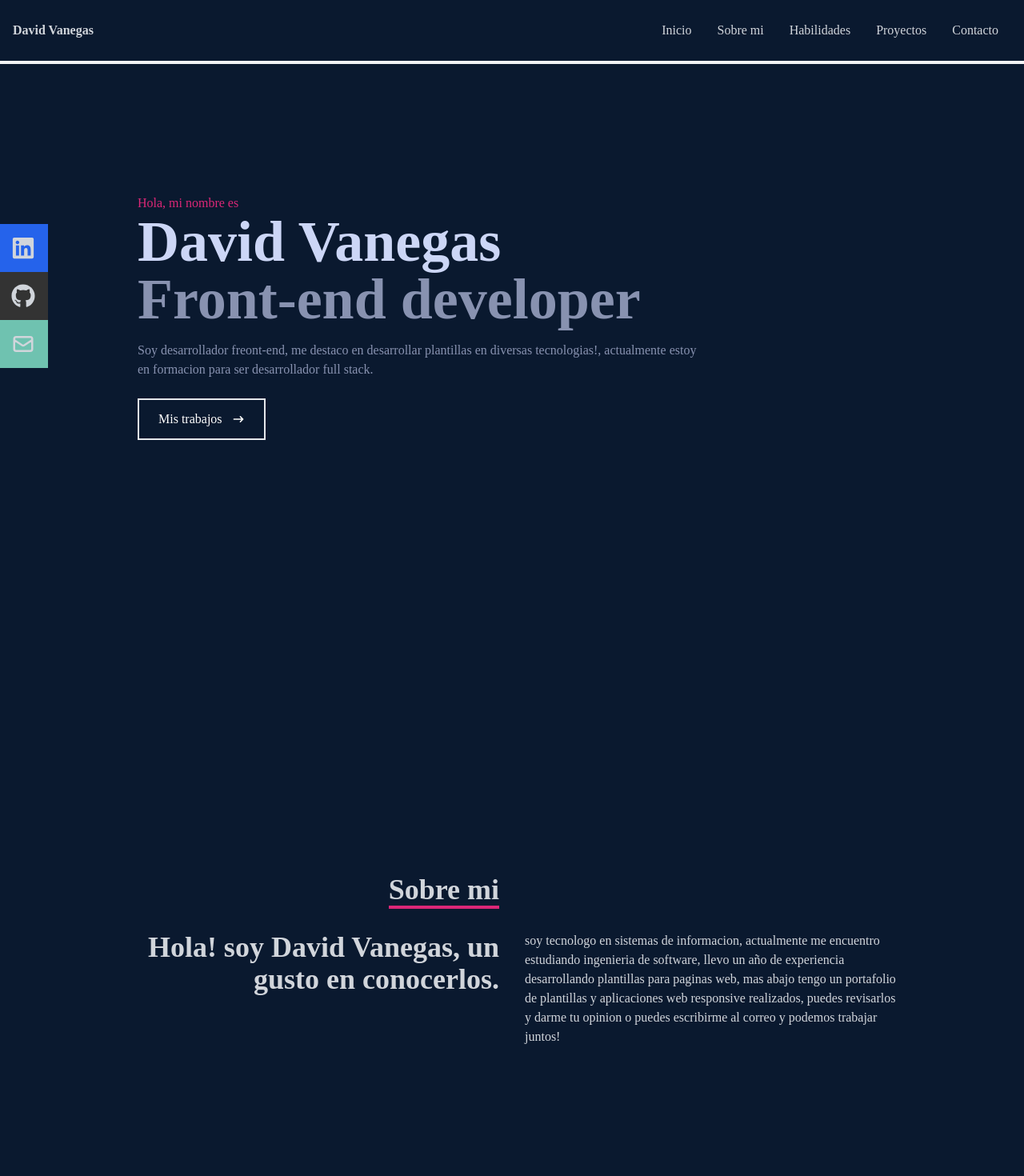
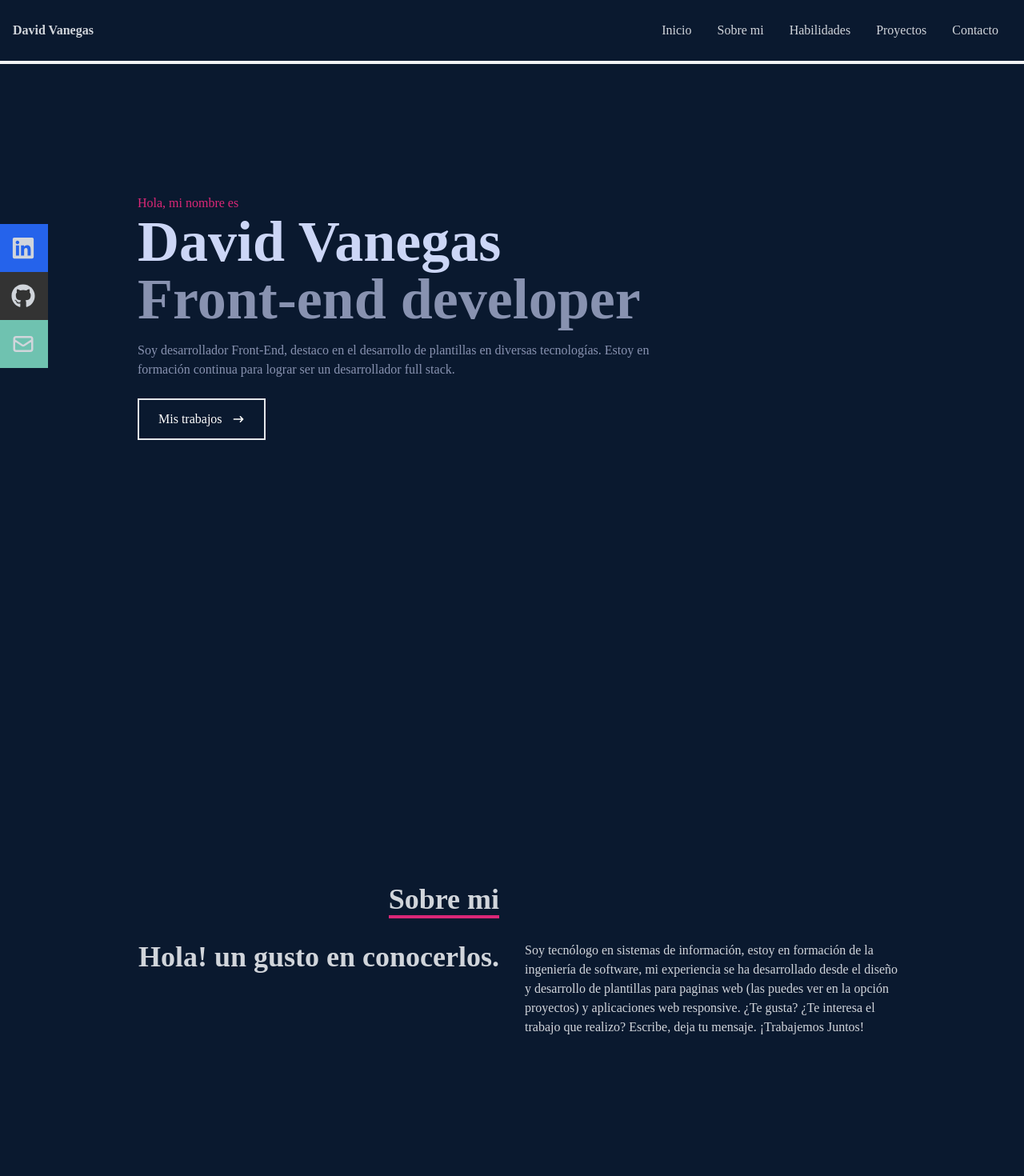
Before and after one commit to davidva1996/portafolio, a React (Create React App) app: page / in a window 1280 px wide. Shown: the top 1470 px of the page at 80% size. Built offline with nearby package versions, Linux system fonts and the light colour scheme.

Commit message:
Initial commit

```diff
--- a/src/components/Aboout.jsx
+++ b/src/components/Aboout.jsx
@@ -6,21 +6,20 @@ const Aboout = () => {
       <div className='flex flex-col justify-center items-center w-full h-full'>
         <div className='max-w-[1000px] w-full grid grid-cols-2 gap-8'>
           <div className='sm:text-right pb-8 pl-4'>
-            <p className='text-4xl font-bold inline border-b-4 border-pink-600'>
+            <p className='text-4xl font-bold inline border-b-4 border-pink-600 '>
               Sobre mi
             </p>
           </div>
-          <div></div>
           </div>
           <div className='max-w-[1000px] w-full grid sm:grid-cols-2 gap-8 px-4'>
             <div className='sm:text-right text-4xl font-bold'>
-              <p>Hola! soy David Vanegas, un gusto en conocerlos.</p>
+              <p>Hola!  un gusto en conocerlos.</p>
             </div>
             <div>
-              <p> soy tecnologo en sistemas de informacion, actualmente me encuentro estudiando
-                ingenieria de software, llevo un año de experiencia desarrollando plantillas para paginas web,
-                mas abajo tengo un portafolio de plantillas y aplicaciones web responsive realizados, puedes revisarlos y darme tu opinion o puedes escribirme al correo y podemos
-                trabajar juntos!</p>
+              <p> Soy tecnólogo en sistemas de información, estoy en formación de la  ingeniería de software, mi experiencia se ha desarrollado desde
+                 el diseño y desarrollo de plantillas para paginas web (las puedes ver en la opción proyectos) y aplicaciones web responsive.
+                 ¿Te gusta? ¿Te interesa el trabajo que realizo? Escribe, deja tu mensaje. ¡Trabajemos Juntos!
+              </p>
             </div>
           </div>
       </div>
--- a/src/components/Contact.jsx
+++ b/src/components/Contact.jsx
@@ -6,7 +6,7 @@ const Contact = () => {
     <form method='POST' action="https://getform.io/f/1c8bc9d9-4a66-4d07-a2c4-aa51fea1c323" className='flex flex-col max-w-[600px] w-full'>
         <div className='pb-8'>
             <p className='text-4xl font-bold inline border-b-4 border-pink-600 text-gray-300'>Contacto</p>
-            <p className='text-gray-300 py-4'>Pulsa en enviar para contactarnos por correo electronico</p>
+            <p className='text-gray-300 py-4'>Pulsa para enviar, Ingresa tus datos, deja tu opinión, consulta o inquietudes y pronto me pondré en contacto contigo.</p>
         </div>
         <input className='bg-[#ccd6f6] p-2' type="text" placeholder='Name' name='name' />
         <input className='my-4 p-2 bg-[#ccd6f6]' type="email" placeholder='Email' name='email' />
--- a/src/components/Home.jsx
+++ b/src/components/Home.jsx
@@ -15,8 +15,8 @@ const Home = () => {
          Front-end developer
       </h2>
       <p className='text-[#8892b0] py-4 max-w-[700px]'>
-        Soy desarrollador freont-end, me destaco en desarrollar plantillas en diversas tecnologias!, actualmente estoy en formacion
-        para ser desarrollador full stack.
+      Soy desarrollador Front-End, destaco en el desarrollo de plantillas en diversas tecnologías. Estoy en formación
+      continua para lograr ser un desarrollador full stack.
       </p>
       <div>
         <button className='text-white group border-2 px-6 py-3 my-2 flex items-center hover:bg-pink-600 hover:border-pink-600'>
```
Also changed, not shown: 7 other files (tests, documents, lock files or other folders).
